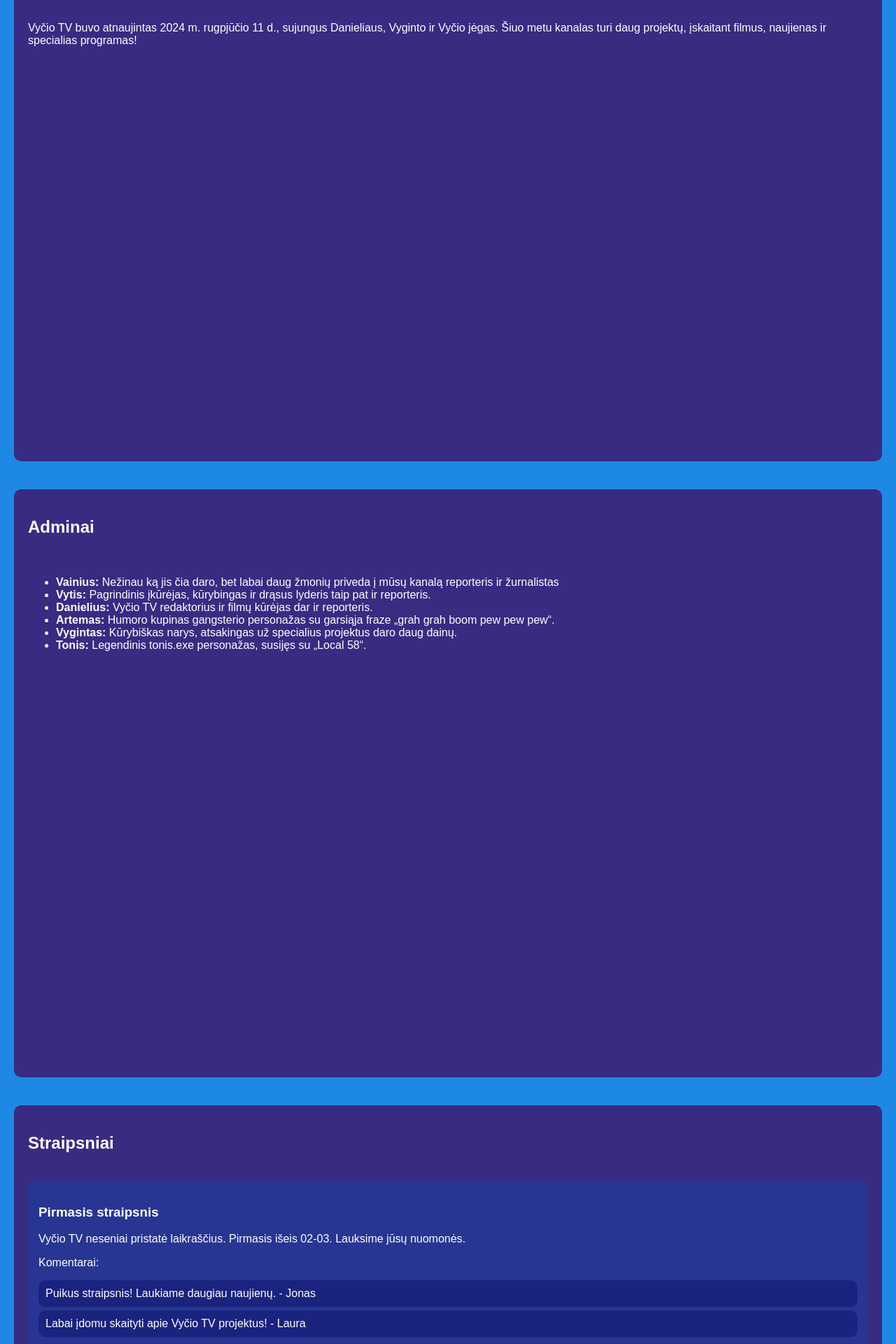
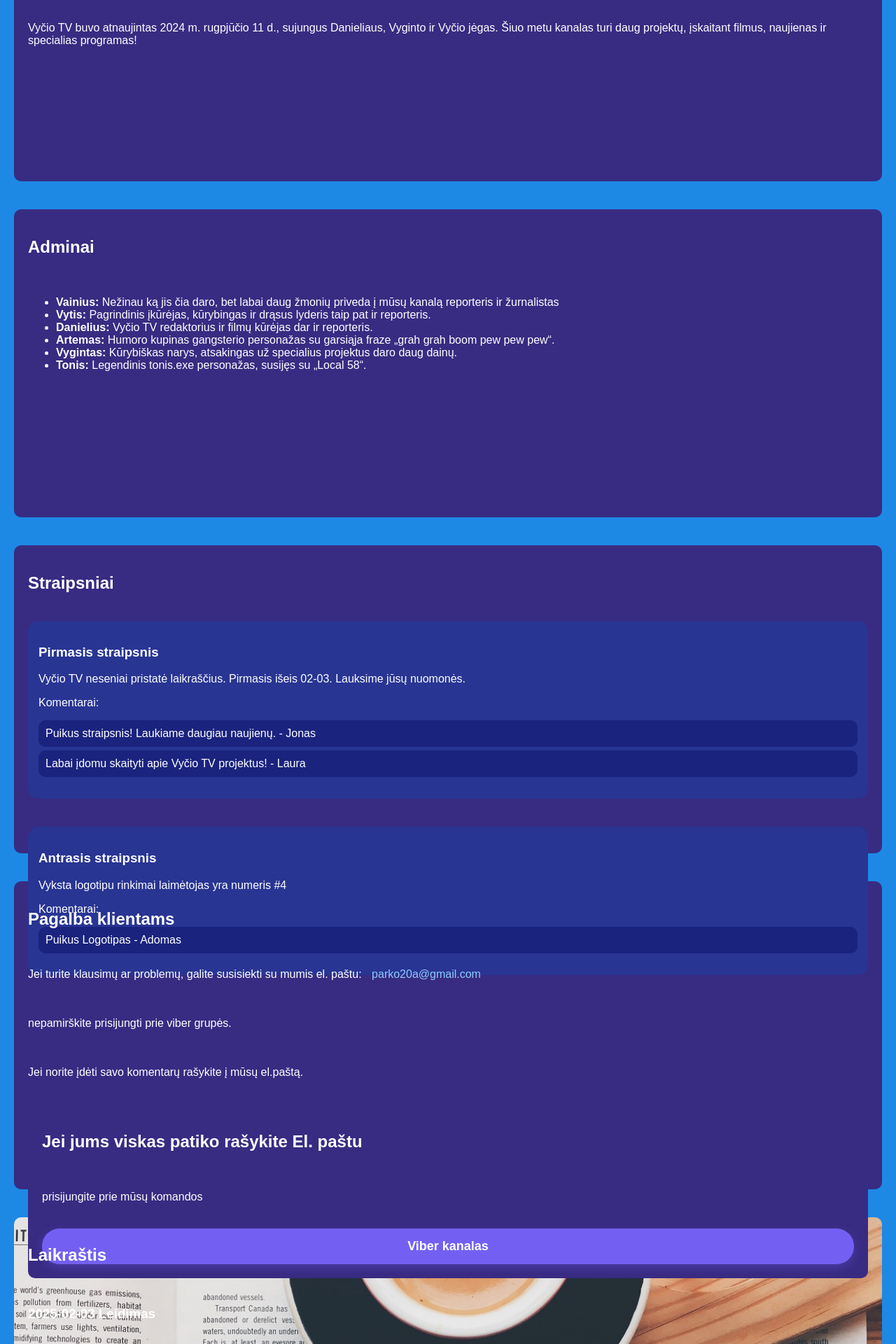
Before and after one commit to Danykas30/Danykas3, a PHP site: page / in a window 1280 px wide; the page is wider, and only the part inside the window is pictured. Shown: the part 423-2343 px from the top of that part at 70% size. Run offline with PHP 8.4, Linux system fonts and the light colour scheme; grey boxes are pictures that could not be loaded.

Commit message:
Update styless.css

```diff
--- a/styless.css
+++ b/styless.css
@@ -142,7 +142,7 @@ body {
     opacity: 0;
 }         /* changed here */
 section {
-    height: 100vh; /* Full screen height */
+    height: 50vh; /* Full screen height */
     display: flex;
     justify-content: left;
     align-items: left;
```
